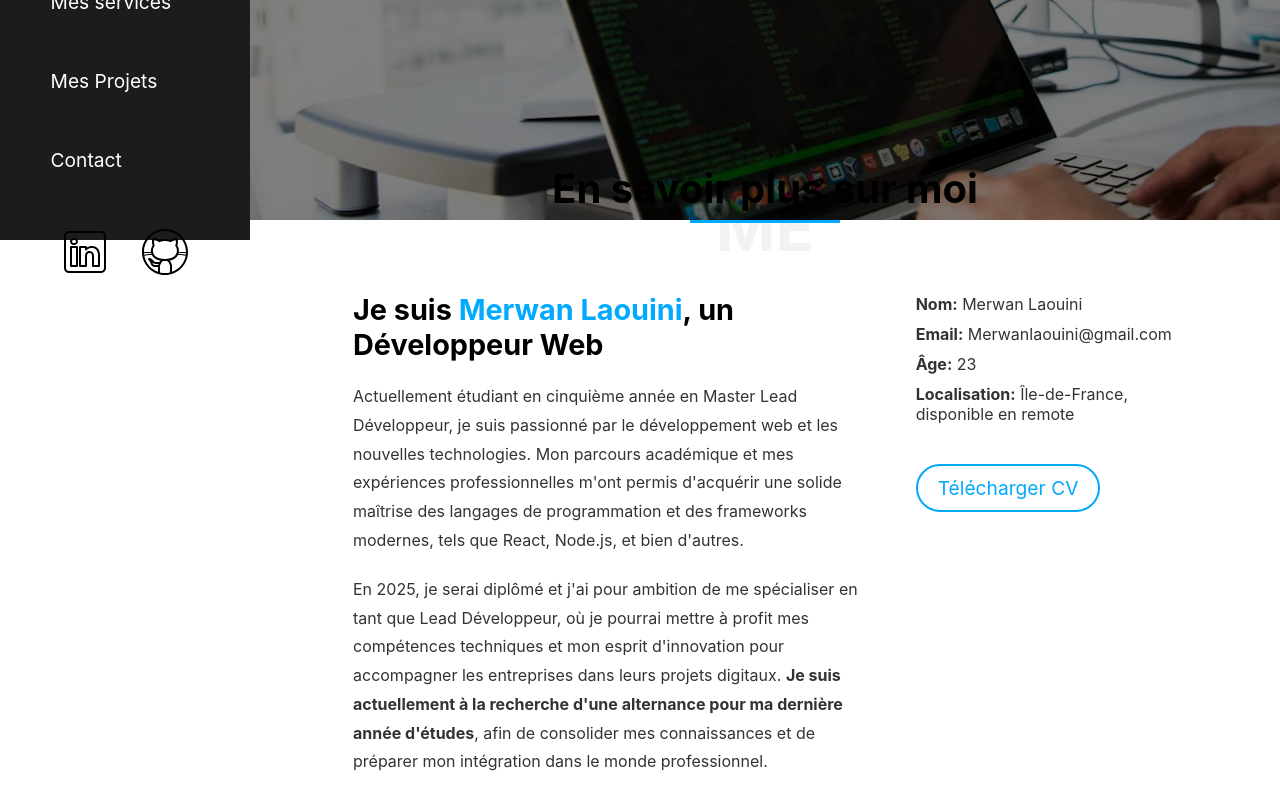
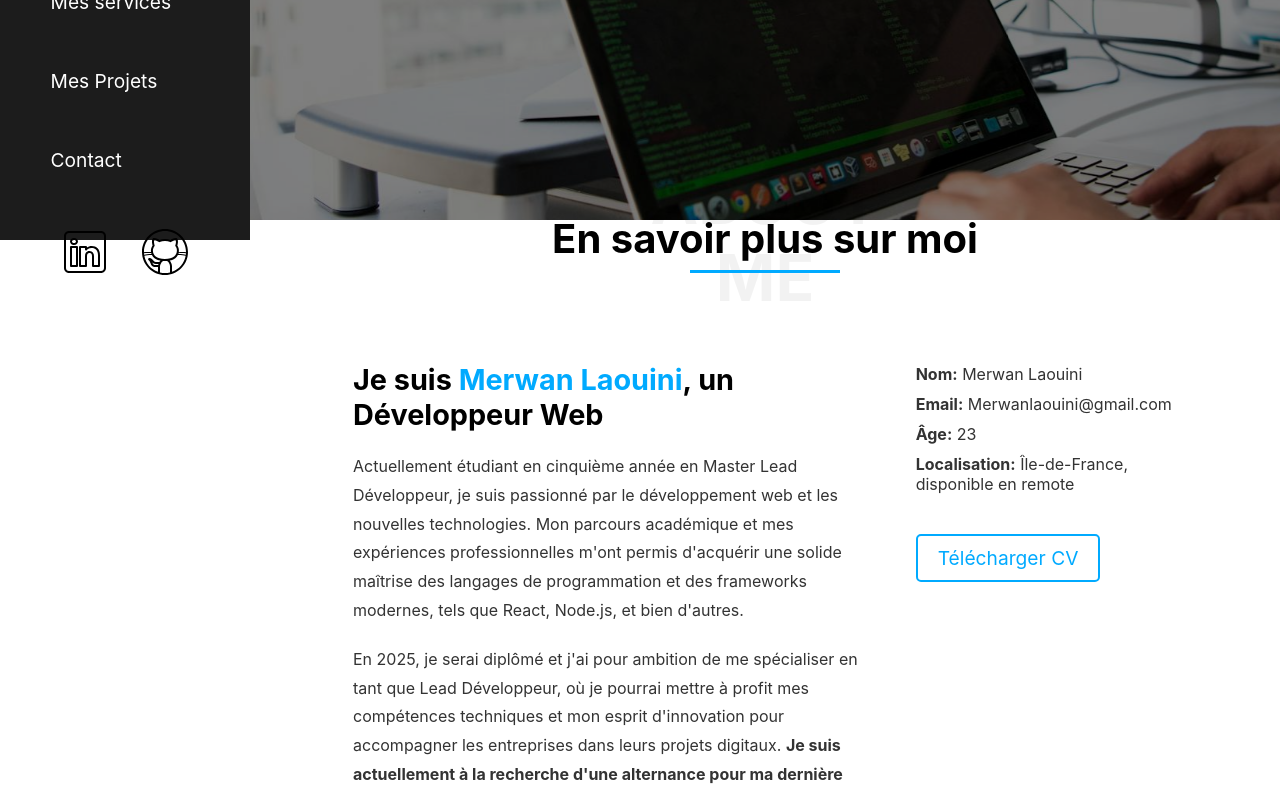
Before and after one commit to Meerwaan/portfoliov2, a React (Create React App) app: page / in a window 1280 px wide. Shown: the part 580-1374 px from the top of the page. Built offline with nearby package versions, Linux system fonts and the light colour scheme.

Commit message:
fix css about me

```diff
--- a/src/Components/Home/AboutMe/AboutMe.css
+++ b/src/Components/Home/AboutMe/AboutMe.css
@@ -1,6 +1,6 @@
 .about-me-section {
-    height: 70vh; /* Hauteur fixée à 70% de la vue */
-    padding: 60px 0;
+    height: 100vh; /* Hauteur fixée à 100% de la vue */
+    padding: 0; /* Élimine le padding pour un meilleur centrage vertical */
     background-color: #ffffff;
     display: flex;
     justify-content: center;
@@ -15,6 +15,7 @@
     display: flex;
     flex-direction: column;
     align-items: center;
+    padding: 20px; /* Ajoute du padding interne pour un meilleur espacement */
 }
 
 .row {
@@ -40,7 +41,7 @@
 
 .about-title {
     font-size: 2.5rem;
-    margin-bottom: 20px;
+    margin-bottom: 40px; /* Ajuste l'espace sous le titre */
     position: relative;
     font-weight: bold;
     text-align: center;
@@ -105,7 +106,7 @@ p {
     background-color: transparent; /* Fond transparent */
     border: 2px solid #00aaff; /* Bordure bleu cyan */
     text-decoration: none;
-    border-radius: 50px;
+    border-radius: 5px;
     transition: background-color 0.3s ease, color 0.3s ease;
     margin-top: 20px;
 }
```
